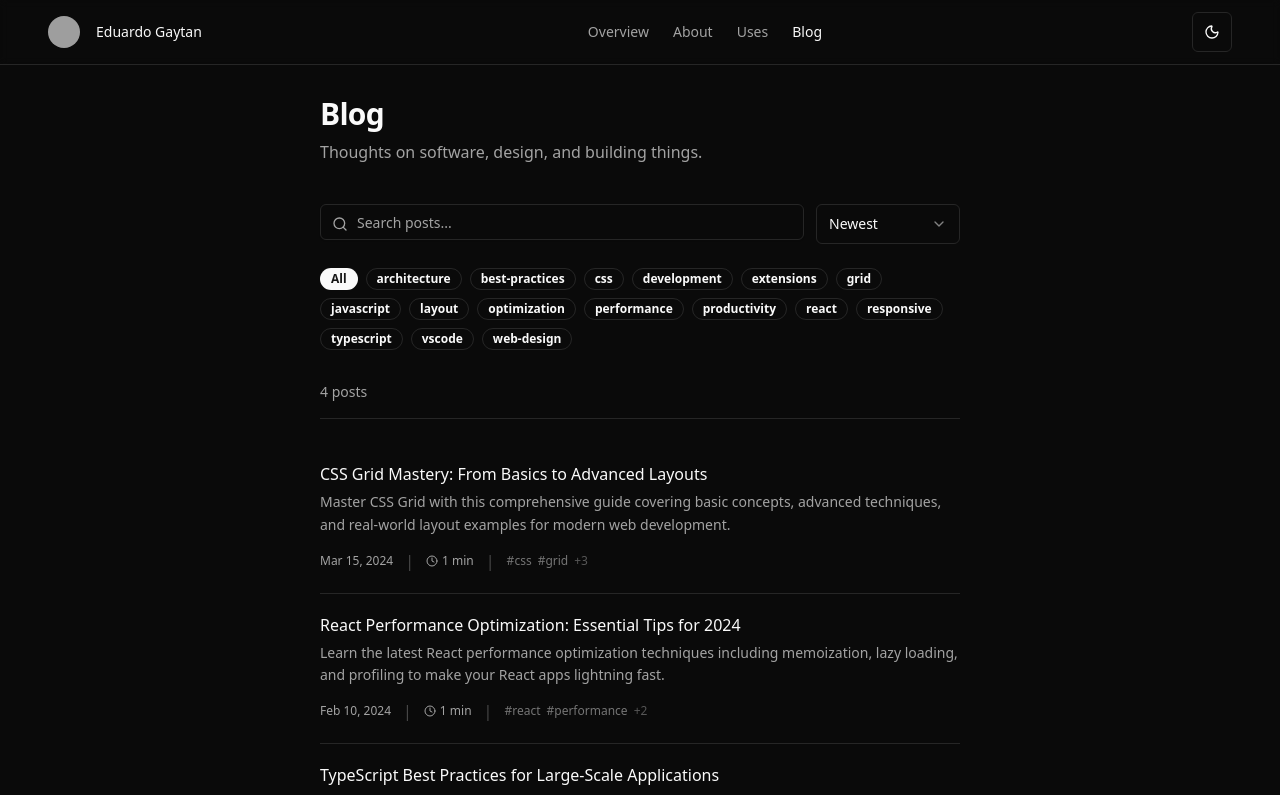
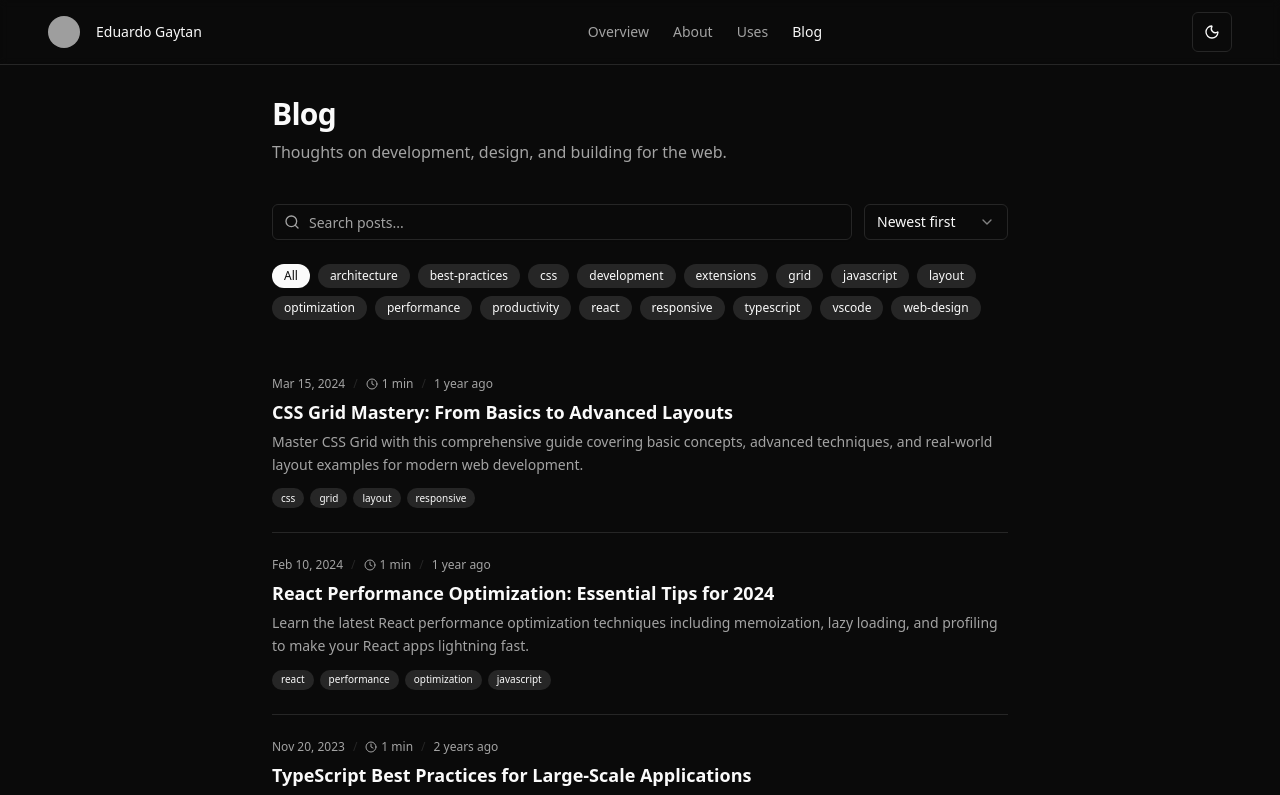
Before and after one commit to azuri-gm/portfolio-site, a Next.js app: page /blog in a window 1280 px wide. Shown: the top 795 px of the page. Built offline with nearby package versions, Linux system fonts and the light colour scheme; grey boxes are pictures that could not be loaded.

Commit message:
feat: enhance blog navigation and redesign pages
Add getAdjacentPosts helper and rewrite blog list and post pages.

Co-authored-by: Eduardo Azuri Gaytán Martínez <14208842+azuri-gm@users.noreply.github.com>

```diff
--- a/components/blog-list.tsx
+++ b/components/blog-list.tsx
@@ -2,8 +2,8 @@
 
 import type { BlogPost } from '@/lib/blog'
 import { format } from 'date-fns'
-import { motion, AnimatePresence } from 'motion/react'
-import { Clock, FileText, Search, X } from 'lucide-react'
+import { AnimatePresence, motion } from 'motion/react'
+import { ArrowRight, Clock, FileText, Search, X } from 'lucide-react'
 import Link from 'next/link'
 import { useMemo, useState } from 'react'
 import { Badge } from '@/components/ui/badge'
@@ -11,7 +11,7 @@ import { Button } from '@/components/ui/button'
 import { Input } from '@/components/ui/input'
 import { Select, SelectContent, SelectItem, SelectTrigger, SelectValue } from '@/components/ui/select'
 import { Separator } from '@/components/ui/separator'
-import { calculateReadingTime, cn } from '@/lib/utils'
+import { calculateReadingTime, cn, formatRelativeTime } from '@/lib/utils'
 
 interface BlogListProps {
   initialPosts: BlogPost[]
@@ -38,7 +38,8 @@ export default function BlogList({ initialPosts }: BlogListProps) {
       posts = posts.filter(
         post =>
           post.title.toLowerCase().includes(query)
-          || post.description?.toLowerCase().includes(query),
+          || post.description?.toLowerCase().includes(query)
+          || post.tags?.some(tag => tag.toLowerCase().includes(query)),
       )
     }
 
@@ -55,33 +56,33 @@ export default function BlogList({ initialPosts }: BlogListProps) {
     return posts
   }, [initialPosts, selectedTag, sortOrder, searchQuery])
 
-  const hasActiveFilters = selectedTag !== null || searchQuery.trim().length > 0
+  const hasActiveFilters = selectedTag !== null || searchQuery.trim() !== ''
 
-  const clearFilters = () => {
+  const clearAllFilters = () => {
     setSelectedTag(null)
     setSearchQuery('')
   }
 
   return (
-    <div className="container mx-auto px-4 py-16 pt-24 max-w-2xl">
+    <div className="container mx-auto px-4 py-16 pt-24 max-w-3xl">
       <motion.div
-        initial={{ opacity: 0, y: -20 }}
+        initial={{ opacity: 0, y: -10 }}
         animate={{ opacity: 1, y: 0 }}
-        transition={{ duration: 0.5 }}
+        transition={{ duration: 0.4 }}
         className="mb-10"
       >
-        <h1 className="text-3xl font-bold tracking-tight text-balance">Blog</h1>
-        <p className="mt-2 text-muted-foreground">
-          Thoughts on software, design, and building things.
+        <h1 className="text-3xl font-bold tracking-tight mb-2">Blog</h1>
+        <p className="text-muted-foreground">
+          Thoughts on development, design, and building for the web.
         </p>
       </motion.div>
 
-      {/* Search + Sort toolbar */}
+      {/* Search + Sort */}
       <motion.div
         initial={{ opacity: 0, y: -10 }}
         animate={{ opacity: 1, y: 0 }}
-        transition={{ duration: 0.4, delay: 0.1 }}
-        className="flex gap-3 mb-6"
+        transition={{ duration: 0.4, delay: 0.05 }}
+        className="flex items-center gap-3 mb-6"
       >
         <div className="relative flex-1">
           <Search className="absolute left-3 top-1/2 -translate-y-1/2 h-4 w-4 text-muted-foreground" />
@@ -89,7 +90,7 @@ export default function BlogList({ initialPosts }: BlogListProps) {
             placeholder="Search posts..."
             value={searchQuery}
             onChange={e => setSearchQuery(e.target.value)}
-            className="pl-9"
+            className="pl-9 h-9"
           />
           {searchQuery && (
             <button
@@ -102,148 +103,148 @@ export default function BlogList({ initialPosts }: BlogListProps) {
           )}
         </div>
         <Select value={sortOrder} onValueChange={(value: 'newest' | 'oldest') => setSortOrder(value)}>
-          <SelectTrigger className="w-36">
+          <SelectTrigger className="w-36 h-9">
             <SelectValue />
           </SelectTrigger>
           <SelectContent>
-            <SelectItem value="newest">Newest</SelectItem>
-            <SelectItem value="oldest">Oldest</SelectItem>
+            <SelectItem value="newest">Newest first</SelectItem>
+            <SelectItem value="oldest">Oldest first</SelectItem>
           </SelectContent>
         </Select>
       </motion.div>
 
-      {/* Tag chips */}
+      {/* Inline Tag Chips */}
+      <motion.div
+        initial={{ opacity: 0, y: -10 }}
+        animate={{ opacity: 1, y: 0 }}
+        transition={{ duration: 0.4, delay: 0.1 }}
+        className="flex flex-wrap items-center gap-2 mb-8"
+      >
+        <button
+          onClick={() => setSelectedTag(null)}
+          className={cn(
+            'inline-flex items-center rounded-full px-3 py-1 text-xs font-medium transition-colors',
+            selectedTag === null
+              ? 'bg-foreground text-background'
+              : 'bg-secondary text-secondary-foreground hover:bg-secondary/80',
+          )}
+        >
+          All
+        </button>
+        {allTags.map(tag => (
+          <button
+            key={tag}
+            onClick={() => setSelectedTag(selectedTag === tag ? null : tag)}
+            className={cn(
+              'inline-flex items-center rounded-full px-3 py-1 text-xs font-medium transition-colors',
+              selectedTag === tag
+                ? 'bg-foreground text-background'
+                : 'bg-secondary text-secondary-foreground hover:bg-secondary/80',
+            )}
+          >
+            {tag}
+          </button>
+        ))}
+      </motion.div>
+
+      {/* Results count + clear */}
+      {hasActiveFilters && (
         <motion.div
           initial={{ opacity: 0 }}
           animate={{ opacity: 1 }}
-        transition={{ duration: 0.4, delay: 0.15 }}
-        className="flex flex-wrap gap-2 mb-8"
+          className="flex items-center justify-between mb-6"
         >
-        <Badge
-          variant={selectedTag === null ? 'default' : 'outline'}
-          className="cursor-pointer transition-colors"
-          onClick={() => setSelectedTag(null)}
-        >
-          All
-        </Badge>
-        {allTags.map(tag => (
-          <Badge
-            key={tag}
-            variant={selectedTag === tag ? 'default' : 'outline'}
-            className="cursor-pointer transition-colors"
-            onClick={() => setSelectedTag(selectedTag === tag ? null : tag)}
-          >
-            {tag}
-          </Badge>
-        ))}
+          <p className="text-sm text-muted-foreground">
+            {filteredAndSortedPosts.length} result{filteredAndSortedPosts.length !== 1 ? 's' : ''}
+          </p>
+          <Button variant="ghost" size="sm" onClick={clearAllFilters} className="text-xs h-7">
+            Clear filters
+          </Button>
         </motion.div>
+      )}
 
-      {/* Post count */}
-      <div className="flex items-center justify-between mb-4">
-        <p className="text-sm text-muted-foreground">
-          {filteredAndSortedPosts.length} post{filteredAndSortedPosts.length !== 1 ? 's' : ''}
-        </p>
-      </div>
-
-      <Separator className="mb-6" />
-
-      {/* Post list */}
+      {/* Blog Posts */}
       <div className="space-y-0">
         <AnimatePresence mode="popLayout">
           {filteredAndSortedPosts.map((post, index) => (
             <motion.div
               key={post.id}
-              layout
               initial={{ opacity: 0, y: 12 }}
               animate={{ opacity: 1, y: 0 }}
               exit={{ opacity: 0, y: -12 }}
               transition={{ duration: 0.3, delay: index * 0.04 }}
+              layout
             >
               <Link href={`/blog/${post.id}`} className="group block">
-                <div className="py-5 -mx-3 px-3 rounded-lg transition-colors hover:bg-muted/50">
-                  <div className="flex items-start justify-between gap-4">
-                    <div className="flex-1 min-w-0">
-                      <h2 className="text-base font-medium leading-snug group-hover:text-primary transition-colors line-clamp-1">
+                <article className="py-6">
+                  <div className="flex items-center gap-2 text-xs text-muted-foreground mb-2">
+                    <time>{format(new Date(post.date), 'MMM d, yyyy')}</time>
+                    <span className="text-border">{'/'}</span>
+                    <span className="flex items-center gap-1">
+                      <Clock className="h-3 w-3" />
+                      {calculateReadingTime(post.content || '')} min
+                    </span>
+                    <span className="text-border">{'/'}</span>
+                    <span>{formatRelativeTime(post.date)}</span>
+                  </div>
+
+                  <h2 className="text-lg font-semibold leading-snug mb-1.5 group-hover:text-primary transition-colors">
                     {post.title}
                   </h2>
 
                   {post.description && (
-                        <p className="mt-1.5 text-sm text-muted-foreground leading-relaxed line-clamp-2">
+                    <p className="text-sm text-muted-foreground leading-relaxed mb-3 line-clamp-2">
                       {post.description}
                     </p>
                   )}
 
-                      <div className="flex items-center gap-3 mt-3">
-                        <span className="text-xs text-muted-foreground">
-                          {format(new Date(post.date), 'MMM d, yyyy')}
-                        </span>
-                        <span className="text-muted-foreground/40">|</span>
-                        <span className="flex items-center text-xs text-muted-foreground">
-                          <Clock className="h-3 w-3 mr-1" />
-                          {calculateReadingTime(post.content || '')} min
-                        </span>
-                        {post.tags && post.tags.length > 0 && (
-                          <>
-                            <span className="text-muted-foreground/40">|</span>
-                            <div className="flex gap-1.5">
-                              {post.tags.slice(0, 2).map(tag => (
-                                <span key={tag} className="text-xs text-muted-foreground/70">
-                                  #{tag}
-                                </span>
+                  <div className="flex items-center justify-between">
+                    <div className="flex flex-wrap gap-1.5">
+                      {post.tags?.slice(0, 4).map(tag => (
+                        <Badge
+                          key={tag}
+                          variant="secondary"
+                          className="text-[10px] px-2 py-0 h-5 font-normal"
+                        >
+                          {tag}
+                        </Badge>
                       ))}
-                              {post.tags.length > 2 && (
-                                <span className="text-xs text-muted-foreground/50">
-                                  +{post.tags.length - 2}
-                                </span>
-                              )}
                     </div>
-                          </>
-                        )}
+                    <ArrowRight className="h-4 w-4 text-muted-foreground opacity-0 -translate-x-2 group-hover:opacity-100 group-hover:translate-x-0 transition-all duration-200" />
                   </div>
-                    </div>
-                  </div>
-                </div>
-              </Link>
+                </article>
                 {index < filteredAndSortedPosts.length - 1 && (
                   <Separator />
                 )}
+              </Link>
             </motion.div>
           ))}
         </AnimatePresence>
       </div>
 
-      {/* Empty state */}
-      <AnimatePresence>
+      {/* Empty State */}
       {filteredAndSortedPosts.length === 0 && (
         <motion.div
-            initial={{ opacity: 0, scale: 0.95 }}
+          initial={{ opacity: 0, scale: 0.98 }}
           animate={{ opacity: 1, scale: 1 }}
-            exit={{ opacity: 0, scale: 0.95 }}
           transition={{ duration: 0.3 }}
-            className="flex flex-col items-center justify-center py-20 text-center"
+          className="flex flex-col items-center justify-center py-20"
         >
           <div className="flex h-12 w-12 items-center justify-center rounded-full bg-muted mb-4">
             <FileText className="h-5 w-5 text-muted-foreground" />
           </div>
-            <h3 className="text-sm font-medium text-foreground">No posts found</h3>
-            <p className="mt-1 text-sm text-muted-foreground max-w-xs">
-              {hasActiveFilters
-                ? 'Try adjusting your search or filters to find what you\'re looking for.'
-                : 'No blog posts have been published yet. Check back soon.'}
+          <h3 className="text-sm font-medium mb-1">No posts found</h3>
+          <p className="text-sm text-muted-foreground text-center max-w-xs mb-4">
+            {searchQuery
+              ? `No posts match "${searchQuery}".`
+              : `No posts tagged with "${selectedTag}".`}
+            {' '}Try adjusting your search or filters.
           </p>
-            {hasActiveFilters && (
-              <Button
-                variant="outline"
-                size="sm"
-                onClick={clearFilters}
-                className="mt-4"
-              >
+          <Button variant="outline" size="sm" onClick={clearAllFilters}>
             Clear filters
           </Button>
-            )}
         </motion.div>
       )}
-      </AnimatePresence>
     </div>
   )
 }
--- a/components/ui/chart.tsx
+++ b/components/ui/chart.tsx
@@ -52,7 +52,7 @@ const ChartContainer = React.forwardRef<
         data-chart={chartId}
         ref={ref}
         className={cn(
-          'flex aspect-video justify-center text-xs [&_.recharts-cartesian-axis-tick_text]:fill-muted-foreground [&_.recharts-cartesian-grid_line[stroke=\'#ccc\']]:stroke-border/50 [&_.recharts-curve.recharts-tooltip-cursor]:stroke-border [&_.recharts-dot[stroke=\'#fff\']]:stroke-transparent [&_.recharts-layer]:outline-none [&_.recharts-polar-grid_[stroke=\'#ccc\']]:stroke-border [&_.recharts-radial-bar-background-sector]:fill-muted [&_.recharts-rectangle.recharts-tooltip-cursor]:fill-muted [&_.recharts-reference-line_[stroke=\'#ccc\']]:stroke-border [&_.recharts-sector[stroke=\'#fff\']]:stroke-transparent [&_.recharts-sector]:outline-none [&_.recharts-surface]:outline-none',
+          'flex aspect-video justify-center text-xs [&_.recharts-cartesian-axis-tick_text]:fill-muted-foreground [&_.recharts-curve.recharts-tooltip-cursor]:stroke-border [&_.recharts-layer]:outline-none [&_.recharts-radial-bar-background-sector]:fill-muted [&_.recharts-rectangle.recharts-tooltip-cursor]:fill-muted [&_.recharts-sector]:outline-none [&_.recharts-surface]:outline-none',
           className,
         )}
         {...props}
@@ -67,7 +67,7 @@ const ChartContainer = React.forwardRef<
 })
 ChartContainer.displayName = 'Chart'
 
-function ChartStyle({ id, config }: { id: string, config: ChartConfig }) {
+function ChartStyle({ id, config }: { id: string; config: ChartConfig }) {
   const colorConfig = Object.entries(config).filter(
     ([_, config]) => config.theme || config.color,
   )
--- a/package.json
+++ b/package.json
@@ -20,6 +20,7 @@
     "@radix-ui/react-dialog": "^1.1.15",
     "@radix-ui/react-dropdown-menu": "^2.1.16",
     "@radix-ui/react-select": "^2.2.6",
+    "@radix-ui/react-separator": "^1.1.4",
     "@radix-ui/react-slot": "^1.2.4",
     "@types/mdx": "^2.0.13",
     "@vercel/speed-insights": "^1.3.1",
@@ -43,7 +44,12 @@
     "tailwind-merge": "^3.4.0",
     "tailwindcss-animate": "^1.0.7"
   },
+  "overrides": {
+    "react": "^19.2.0",
+    "react-dom": "^19.2.0"
+  },
   "devDependencies": {
+    "@tailwindcss/typography": "^0.5.16",
     "@antfu/eslint-config": "^4.16.2",
     "@types/node": "^24.0.0",
     "@types/react": "^19.2.0",
```
Also changed, not shown: app/globals.css (+13 -0 lines), 1 other file (tests, documents, lock files or other folders). Lines whose indentation alone changed are shown as unchanged.
